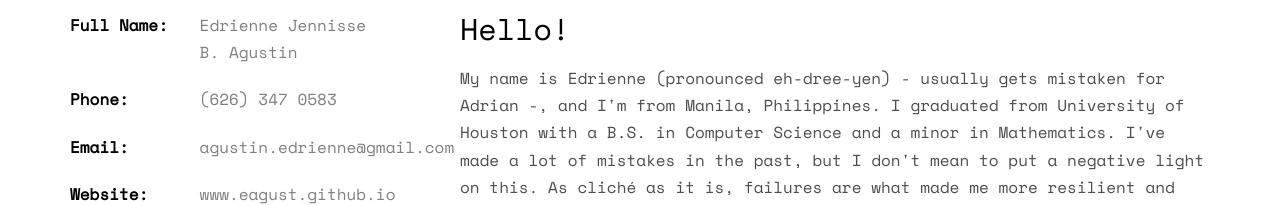
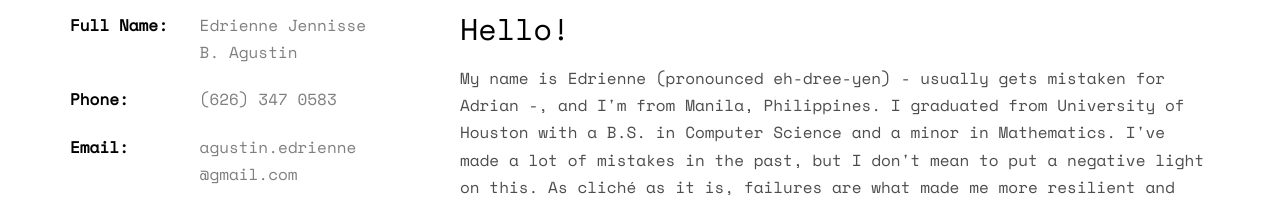
Before and after one commit to eagust/eagust.github.io, a plain HTML site: page index.html in a window 1280 px wide. Shown: the part 1060-1265 px from the top of the page. Drawn offline with nearby package versions, Linux system fonts and the light colour scheme; some packages are replaced by stand-ins of ours; no server answers; files whose address does not match are found by name.

Commit message:
fixed spacing

```diff
--- a/index.html
+++ b/index.html
@@ -96,7 +96,7 @@
 					<ul class="info">
 						<li><span class="first-block">Full Name:</span><span class="second-block">Edrienne Jennisse B. Agustin</span></li>
 						<li><span class="first-block">Phone:</span><span class="second-block">(626) 347 0583</span></li>
-						<li><span class="first-block">Email:</span><span class="second-block">agustin.edrienne@gmail.com</span></li>
+						<li><span class="first-block">Email:</span><span class="second-block">agustin.edrienne<br />@gmail.com</span></li>
 						<li><span class="first-block">Website:</span><span class="second-block">www.eagust.github.io</span></li>
 						<li><span class="first-block">Location:</span><span class="second-block">Cypress, TX</span></li>
 					</ul>
```
